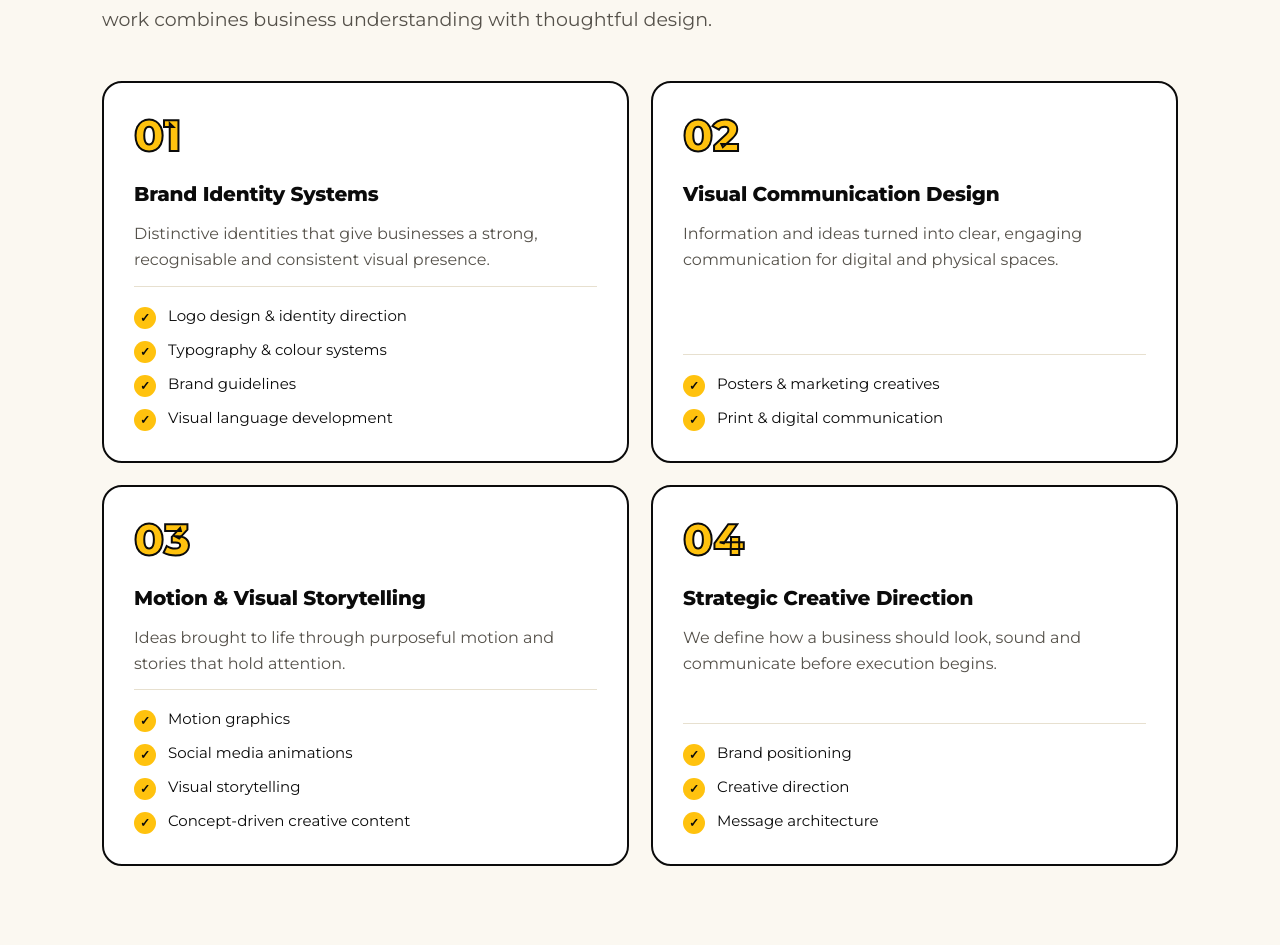
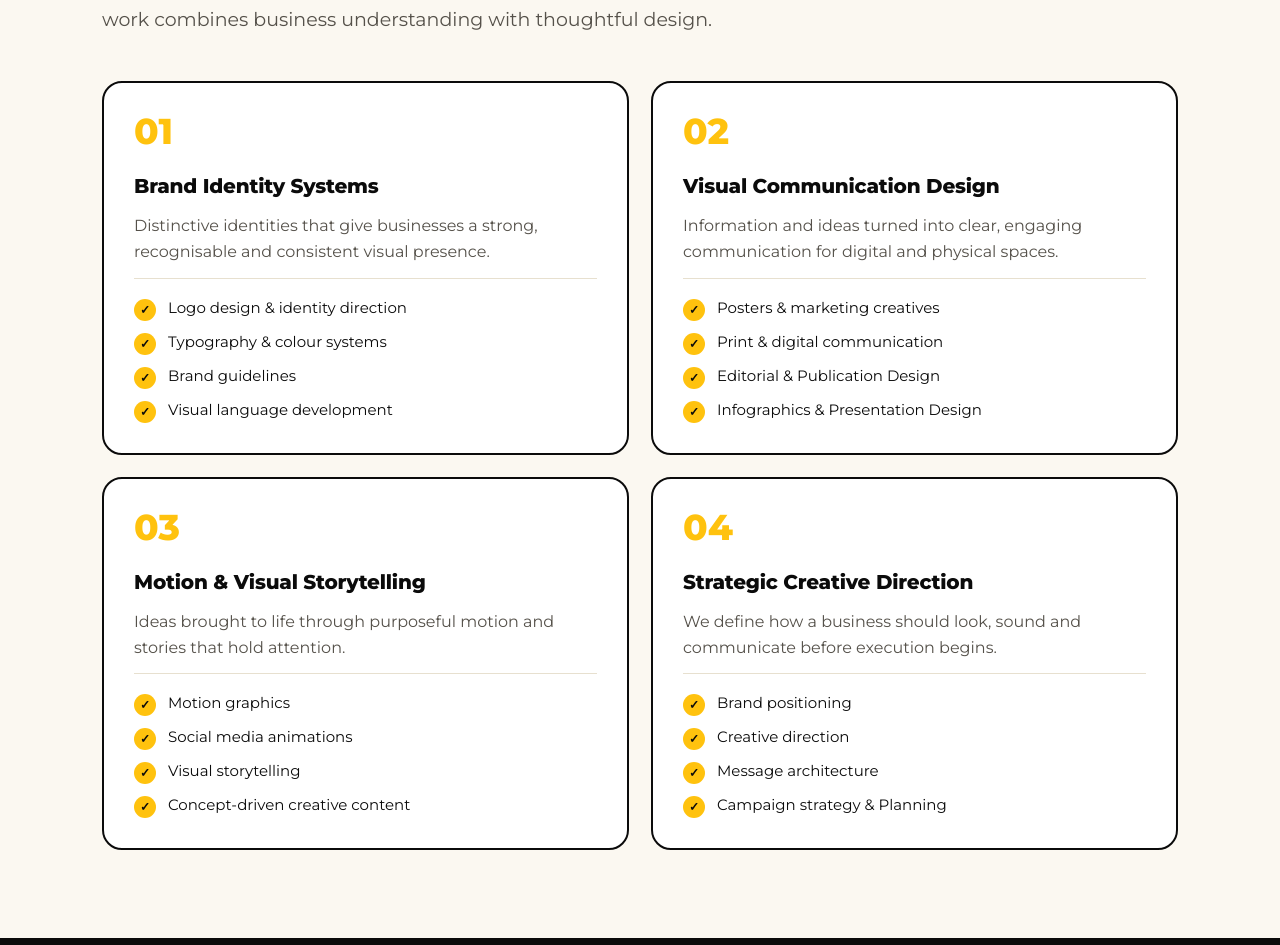
Before and after one commit to vignesh-code-dev/kaagidham-creatives, a React (Vite) app: page / in a window 1280 px wide. Shown: the part 947-1892 px from the top of the page. Built offline with nearby package versions, Linux system fonts and the light colour scheme.

Commit message:
icon changed

```diff
--- a/src/components/ContactForm.jsx
+++ b/src/components/ContactForm.jsx
@@ -2,6 +2,7 @@ import React, { useRef, useState } from "react";
 import emailjs from "@emailjs/browser";
 import { toast } from "react-toastify";
 import "react-toastify/dist/ReactToastify.css";
+import { MapPin, Mail, Phone } from "lucide-react";
 
 export default function Contact() {
   const [loading, setLoading] = useState(false);
@@ -118,10 +119,10 @@ export default function Contact() {
 
           {/* RIGHT COLUMN: CONTACT INFO */}
           <div className="grid gap-[22px] content-start pt-2 lg:pt-8">
-            <div className="flex gap-[16px]">
-              <i className="flex-none w-[44px] h-[44px] rounded-full bg-[#FFC20E] text-[#0B0B0B] grid place-items-center not-italic border-2 border-[#0B0B0B] font-bold">
-                📍
-              </i>
+            <div className="flex gap-[16px] items-start">
+              <div className="flex-none w-[44px] h-[44px] rounded-full bg-[#FFC20E] text-[#0B0B0B] grid place-items-center border-2 border-[#0B0B0B]">
+                <MapPin className="w-[24px] h-[24px] stroke-[2.2]" />
+              </div>
               <p className="m-0 leading-relaxed text-[#0B0B0B]">
                 <small className="block text-[12px] tracking-[.14em] uppercase text-[#55514a] font-semibold">
                   Studio
@@ -134,10 +135,10 @@ export default function Contact() {
               </p>
             </div>
 
-            <div className="flex gap-[16px]">
-              <i className="flex-none w-[44px] h-[44px] rounded-full bg-[#FFC20E] text-[#0B0B0B] grid place-items-center not-italic border-2 border-[#0B0B0B] font-bold">
-                ✉
-              </i>
+            <div className="flex gap-[16px] items-start">
+              <div className="flex-none w-[44px] h-[44px] rounded-full bg-[#FFC20E] text-[#0B0B0B] grid place-items-center border-2 border-[#0B0B0B]">
+                <Mail className="w-[24px] h-[24px] stroke-[2.2]" />
+              </div>
               <p className="m-0 leading-relaxed text-[#0B0B0B]">
                 <small className="block text-[12px] tracking-[.14em] uppercase text-[#55514a] font-semibold">
                   Email
@@ -151,10 +152,10 @@ export default function Contact() {
               </p>
             </div>
 
-            <div className="flex gap-[16px]">
-              <i className="flex-none w-[44px] h-[44px] rounded-full bg-[#FFC20E] text-[#0B0B0B] grid place-items-center not-italic border-2 border-[#0B0B0B] font-bold">
-                ☎
-              </i>
+            <div className="flex gap-[16px] items-start">
+              <div className="flex-none w-[44px] h-[44px] rounded-full bg-[#FFC20E] text-[#0B0B0B] grid place-items-center border-2 border-[#0B0B0B]">
+                <Phone className="w-[24px] h-[24px] stroke-[2.2]" />
+              </div>
               <p className="m-0 leading-relaxed text-[#0B0B0B]">
                 <small className="block text-[12px] tracking-[.14em] uppercase text-[#55514a] font-semibold">
                   Call or WhatsApp
--- a/src/components/Services.jsx
+++ b/src/components/Services.jsx
@@ -44,7 +44,7 @@ export default function Services() {
             className="bg-white border-2 border-[#0B0B0B] rounded-[20px] p-[30px] relative flex flex-col justify-between"
           >
             <div>
-              <div className="font-extrabold text-[44px] leading-[1] text-[#FFC20E] [-webkit-text-stroke:2px_#0B0B0B] mb-[22px]">
+              <div className="font-extrabold text-[36px] leading-[1] text-[#FFC20E] mb-[22px]">
                 01
               </div>
               <h3 className="font-extrabold text-[20px] tracking-[-.01em] m-0">
@@ -92,7 +92,7 @@ export default function Services() {
             className="bg-white border-2 border-[#0B0B0B] rounded-[20px] p-[30px] relative flex flex-col justify-between"
           >
             <div>
-              <div className="font-extrabold text-[44px] leading-[1] text-[#FFC20E] [-webkit-text-stroke:2px_#0B0B0B] mb-[22px]">
+              <div className="font-extrabold text-[36px] leading-[1] text-[#FFC20E] mb-[22px]">
                 02
               </div>
               <h3 className="font-extrabold text-[20px] tracking-[-.01em] m-0">
@@ -116,6 +116,18 @@ export default function Services() {
                 </span>
                 Print &amp; digital communication
               </li>
+              <li className="flex gap-[12px] items-start">
+                <span className="flex-none w-[22px] h-[22px] rounded-full bg-[#FFC20E] text-[#0B0B0B] font-extrabold text-[12px] grid place-items-center mt-[2px]">
+                  ✓
+                </span>
+                Editorial &amp; Publication Design
+              </li>
+              <li className="flex gap-[12px] items-start">
+                <span className="flex-none w-[22px] h-[22px] rounded-full bg-[#FFC20E] text-[#0B0B0B] font-extrabold text-[12px] grid place-items-center mt-[2px]">
+                  ✓
+                </span>
+                Infographics &amp; Presentation Design
+              </li>
             </ul>
           </motion.div>
 
@@ -128,7 +140,7 @@ export default function Services() {
             className="bg-white border-2 border-[#0B0B0B] rounded-[20px] p-[30px] relative flex flex-col justify-between"
           >
             <div>
-              <div className="font-extrabold text-[44px] leading-[1] text-[#FFC20E] [-webkit-text-stroke:2px_#0B0B0B] mb-[22px]">
+              <div className="font-extrabold text-[36px] leading-[1] text-[#FFC20E] mb-[22px]">
                 03
               </div>
               <h3 className="font-extrabold text-[20px] tracking-[-.01em] m-0">
@@ -176,7 +188,7 @@ export default function Services() {
             className="bg-white border-2 border-[#0B0B0B] rounded-[20px] p-[30px] relative flex flex-col justify-between"
           >
             <div>
-              <div className="font-extrabold text-[44px] leading-[1] text-[#FFC20E] [-webkit-text-stroke:2px_#0B0B0B] mb-[22px]">
+              <div className="font-extrabold text-[36px] leading-[1] text-[#FFC20E] mb-[22px]">
                 04
               </div>
               <h3 className="font-extrabold text-[20px] tracking-[-.01em] m-0">
@@ -206,6 +218,12 @@ export default function Services() {
                 </span>
                 Message architecture
               </li>
+              <li className="flex gap-[12px] items-start">
+                <span className="flex-none w-[22px] h-[22px] rounded-full bg-[#FFC20E] text-[#0B0B0B] font-extrabold text-[12px] grid place-items-center mt-[2px]">
+                  ✓
+                </span>
+                Campaign strategy & Planning
+              </li>
             </ul>
           </motion.div>
         </div>
```
